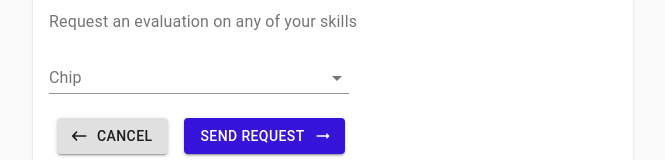
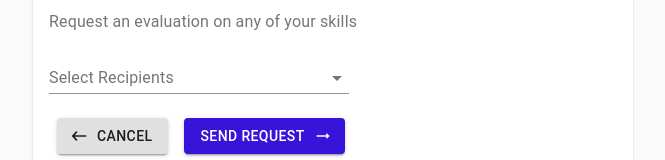
Before and after one commit to tharveybrown/webbed, a React (Create React App) app: page /request in a window 1280 px wide. Shown: the part 148-308 px from the top of the page, without its empty margins (307-972 px from the left). Built offline with nearby package versions, Linux system fonts and the light colour scheme; what @mars/heroku-js-runtime-env would draw is missing.

Commit message:
feedback request

```diff
--- a/src/components/App.js
+++ b/src/components/App.js
@@ -175,6 +175,24 @@ function App(props) {
         window.location.pathname = "/feedback";
       });
   };
+
+  const requestFeedback = (evt, feedback) => {
+    evt.preventDefault();
+    const token = localStorage.getItem("token");
+    fetch(`${url}/feedback/request`, {
+      method: "POST",
+      headers: {
+        "Content-Type": "application/json",
+        Accept: "application/json",
+        Authorization: `Bearer ${token}`,
+      },
+      body: JSON.stringify(feedback),
+    })
+      .then((res) => res.json())
+      .then((res) => {
+        window.location.pathname = "/feedback";
+      });
+  };
   return (
     <MuiThemeProvider theme={theme}>
       <CssBaseline />
@@ -258,7 +276,12 @@ function App(props) {
               <Route
                 path="/request"
                 render={(props) => (
-                  <RequestFeedback {...props} coworkers={coworkers} />
+                  <RequestFeedback
+                    {...props}
+                    handleSubmit={requestFeedback}
+                    coworkers={coworkers}
+                    skills={user.skills}
+                  />
                 )}
               />
             </Switch>
--- a/src/components/Dashboard/index.js
+++ b/src/components/Dashboard/index.js
@@ -105,9 +105,7 @@ class Dashboard extends React.Component {
         {/* {this.props.isLoggedIn && !this.state.slackName ? ( */}
         <Paper>
           <div className={classes.wrapper}>
-            <a
-              href={`https://slack.com/oauth/v2/authorize?client_id=${process.env.REACT_APP_SLACK_CLIENT_ID}&scope=channels:history,channels:read,groups:read,users.profile:read,users:read,users:read.email,chat:write&user_scope=channels:history,channels:read,groups:history,im:history&redirect_uri=http://localhost:3000/dashboard`}
-            >
+            <a href="https://slack.com/oauth/v2/authorize?client_id=939242411104.1241540577413&scope=channels:history,channels:read,groups:read,users.profile:read,users:read,users:read.email,chat:write&user_scope=channels:history,channels:read,groups:history,im:history">
               <img
                 alt="Add to Slack"
                 height="40"
--- a/src/components/Feedback/RequestFeedback.js
+++ b/src/components/Feedback/RequestFeedback.js
@@ -5,6 +5,9 @@ import Paper from "@material-ui/core/Paper";
 import TextField from "@material-ui/core/TextField";
 import Autocomplete from "@material-ui/lab/Autocomplete";
 import FormControl from "@material-ui/core/FormControl";
+import Radio from "@material-ui/core/Radio";
+import RadioGroup from "@material-ui/core/RadioGroup";
+import FormControlLabel from "@material-ui/core/FormControlLabel";
 import Button from "@material-ui/core/Button";
 import Chip from "@material-ui/core/Chip";
 import KeyboardBackspaceRoundedIcon from "@material-ui/icons/KeyboardBackspaceRounded";
@@ -14,7 +17,7 @@ import Select from "@material-ui/core/Select";
 import Input from "@material-ui/core/Input";
 import InputLabel from "@material-ui/core/InputLabel";
 import MenuItem from "@material-ui/core/MenuItem";
-// import BusinessIcon from "../../"
+import Business from "../../Icons/business.svg";
 
 import { Link } from "react-router-dom";
 
@@ -53,6 +56,22 @@ const styles = (theme) => ({
     marginTop: theme.spacing(3),
   },
 });
+
+function StyledRadio(props) {
+  // const classes = styles();
+  //
+  return (
+    <Radio
+      // className={classes.root}
+      disableRipple
+      color="default"
+      checkedIcon={<img src={Business} width={50} height={50} alt="My logo" />}
+      // icon={<span className={classes.icon} />}
+      {...props}
+    />
+  );
+}
+
 const ITEM_HEIGHT = 48;
 const ITEM_PADDING_TOP = 8;
 const MenuProps = {
@@ -71,29 +90,19 @@ class RequestFeedback extends React.Component {
     this.state = {
       targetEmployees: [],
       skill: "",
+      pending: true,
     };
   }
 
-  handleSearchChange = (evt, value) => {
-    console.log("VALUE", value);
-  };
-
-  // handleSkillSelection = (evt, value) => {
-  //   this.setState({
-  //     skill: value.description,
-  //   });
-  // };
   handleChange = (event) => {
     this.setState({
       [event.target.name]: event.target.value,
     });
-    // setPersonName(event.target.value);
   };
 
   render() {
-    // const classes = styles();
     const { classes } = this.props;
-
+    console.log("PROPS", this.props);
     return (
       <Paper className={classes.paper}>
         <form
@@ -109,10 +118,31 @@ class RequestFeedback extends React.Component {
             <FormLabel component="legend">
               Request an evaluation on any of your skills
             </FormLabel>
+            {this.props.skills ? (
+              <RadioGroup
+                row
+                aria-label="skill"
+                name="skill"
+                onChange={this.handleChange}
+              >
+                {this.props.skills.map((skill) => {
+                  return (
+                    <FormControlLabel
+                      value={skill.description}
+                      control={<Radio color="secondary" />}
+                      label={skill.description}
+                      labelPlacement="bottom"
+                    />
+                  );
+                })}
+              </RadioGroup>
+            ) : null}
           </FormControl>
 
           <FormControl className={classes.formControl}>
-            <InputLabel id="demo-mutiple-chip-label">Chip</InputLabel>
+            <InputLabel id="demo-mutiple-chip-label">
+              Select Recipients
+            </InputLabel>
             <Select
               labelId="demo-mutiple-chip-label"
               id="demo-mutiple-chip"
--- a/src/components/Feedback/Summary.js
+++ b/src/components/Feedback/Summary.js
@@ -54,6 +54,7 @@ class Table extends React.Component {
               errors: [...prevState.errors, res.errors],
             }));
           }
+
           let given = res.filter((r) => !r.pending);
           let pending = res.filter((r) => r.pending);
           this.setState({
```
Also changed, not shown: src/Icons/business.svg (renamed from assets/business.svg).
